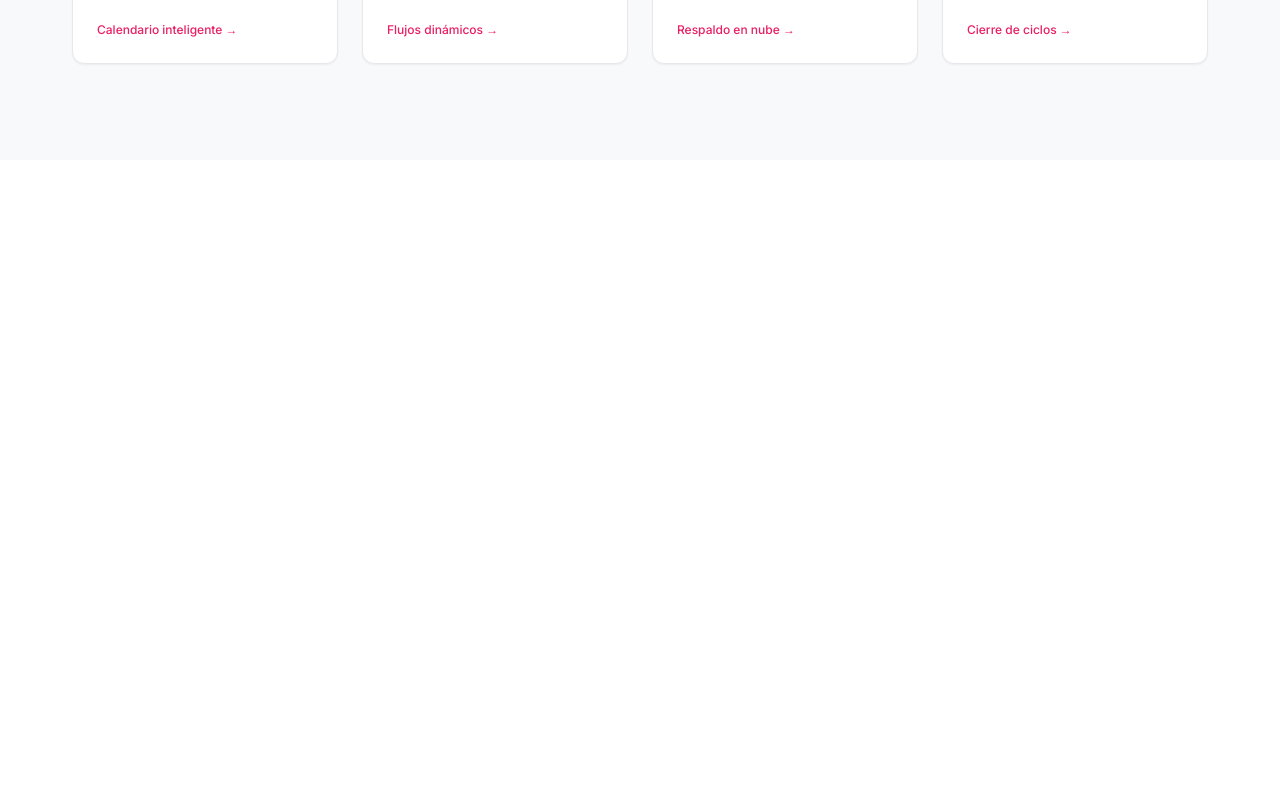
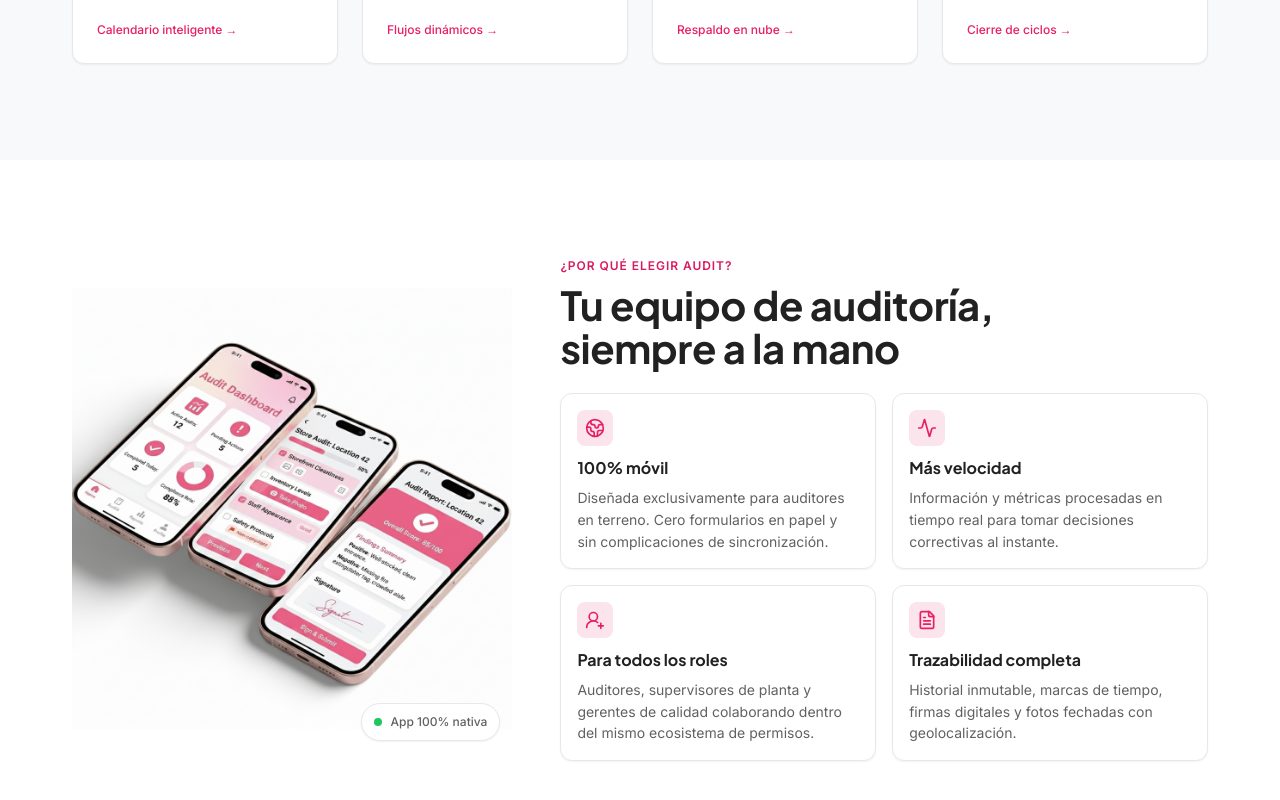
Before and after one commit to Nilperalta/audit-front, a React (Vite) app: page / in a window 1280 px wide. Shown: the part 1217-2017 px from the top of the page. Before the commit the page ends 1377 px from the top, so only its background shows below. Built offline with nearby package versions, Linux system fonts and the light colour scheme.

Commit message:
agrega sección como funciona

```diff
--- a/src/data/landing.js
+++ b/src/data/landing.js
@@ -70,3 +70,36 @@ export const featuresContent = {
     },
   ],
 };
+
+export const whyAuditContent = {
+  eyebrow: '¿Por qué elegir Audit?',
+  title: 'Tu equipo de auditoría, siempre a la mano',
+  imageAlt: 'Aplicación Audit mostrada en tres dispositivos móviles',
+  badge: 'App 100% nativa',
+  benefits: [
+    {
+      icon: 'mobile',
+      title: '100% móvil',
+      description:
+        'Diseñada exclusivamente para auditores en terreno. Cero formularios en papel y sin complicaciones de sincronización.',
+    },
+    {
+      icon: 'speed',
+      title: 'Más velocidad',
+      description:
+        'Información y métricas procesadas en tiempo real para tomar decisiones correctivas al instante.',
+    },
+    {
+      icon: 'roles',
+      title: 'Para todos los roles',
+      description:
+        'Auditores, supervisores de planta y gerentes de calidad colaborando dentro del mismo ecosistema de permisos.',
+    },
+    {
+      icon: 'traceability',
+      title: 'Trazabilidad completa',
+      description:
+        'Historial inmutable, marcas de tiempo, firmas digitales y fotos fechadas con geolocalización.',
+    },
+  ],
+};
--- a/src/pages/Landing/LandingPage.jsx
+++ b/src/pages/Landing/LandingPage.jsx
@@ -1,8 +1,7 @@
 import Hero from './sections/Hero';
 import Features from './sections/Features';
+import WhyAudit from './sections/WhyAudit';
 // Cada compañero agrega su sección aquí (ver sections/README.md):
-// import Features from './sections/Features';
-// import WhyAudit from './sections/WhyAudit';
 // import Faq from './sections/Faq';
 // import FinalCta from './sections/FinalCta';
 
@@ -11,8 +10,7 @@ export default function LandingPage() {
     <>
       <Hero />
       <Features />
-      {/* <Features /> */}
-      {/* <WhyAudit /> */}
+      <WhyAudit />
       {/* <Faq /> */}
       {/* <FinalCta /> */}
     </>
--- /dev/null
+++ b/src/pages/Landing/sections/WhyAudit/WhyAudit.jsx
@@ -0,0 +1,103 @@
+import {
+  Activity,
+  FileText,
+  Globe2,
+  UserRoundPlus,
+} from 'lucide-react';
+
+import Container from '@/components/common/Container';
+import { whyAuditContent } from '@/data/landing';
+import whyAuditImage from '@/assets/images/why-audit-mobile.png';
+
+import styles from './WhyAudit.module.css';
+
+const ICONS = {
+  mobile: Globe2,
+  speed: Activity,
+  roles: UserRoundPlus,
+  traceability: FileText,
+};
+
+export default function WhyAudit() {
+  const {
+    eyebrow,
+    title,
+    imageAlt,
+    badge,
+    benefits,
+  } = whyAuditContent;
+
+  return (
+    <section
+      id="como-funciona"
+      className={styles.section}
+      aria-labelledby="why-audit-title"
+    >
+      <Container>
+        <div className={styles.layout}>
+
+          <div className={styles.visual}>
+            <img
+            src={whyAuditImage}
+            alt={imageAlt}
+            />
+
+
+            <span className={styles.badge}>
+              <span
+                className={styles.badgeDot}
+                aria-hidden="true"
+              />
+
+              {badge}
+            </span>
+          </div>
+
+          <div className={styles.content}>
+            <header className={styles.header}>
+              <span className={styles.eyebrow}>
+                {eyebrow}
+              </span>
+
+              <h2
+                id="why-audit-title"
+                className={styles.title}
+              >
+                {title}
+              </h2>
+            </header>
+
+            <div className={styles.benefits}>
+              {benefits.map((benefit) => {
+                const Icon = ICONS[benefit.icon];
+
+                return (
+                  <article
+                    key={benefit.title}
+                    className={styles.benefit}
+                  >
+                    <div
+                      className={styles.iconBox}
+                      aria-hidden="true"
+                    >
+                      <Icon size={20} strokeWidth={2} />
+                    </div>
+
+                    <h3 className={styles.benefitTitle}>
+                      {benefit.title}
+                    </h3>
+
+                    <p className={styles.benefitDescription}>
+                      {benefit.description}
+                    </p>
+                  </article>
+                );
+              })}
+            </div>
+          </div>
+
+        </div>
+      </Container>
+    </section>
+  );
+}
--- /dev/null
+++ b/src/pages/Landing/sections/WhyAudit/WhyAudit.module.css
@@ -0,0 +1,161 @@
+.section {
+  padding-block: var(--space-9);
+  background: var(--color-bg);
+}
+
+.layout {
+  display: grid;
+  grid-template-columns: 1fr;
+  gap: var(--space-7);
+  align-items: center;
+}
+
+.visual {
+  position: relative;
+  width: 100%;
+  max-width: 32rem;
+  margin-inline: auto;
+}
+
+.image {
+  display: block;
+  width: 100%;
+  height: auto;
+
+  border-radius: var(--radius-md);
+  box-shadow: var(--shadow-md);
+}
+
+.badge {
+  position: absolute;
+  right: var(--space-3);
+  bottom: calc(var(--space-3) * -1);
+
+  display: inline-flex;
+  align-items: center;
+  gap: var(--space-2);
+
+  padding: var(--space-2) var(--space-3);
+
+  color: var(--color-text-muted);
+  background: var(--color-bg);
+
+  border: 1px solid var(--color-border);
+  border-radius: var(--radius-pill);
+
+  box-shadow: var(--shadow-sm);
+
+  font-size: var(--text-xs);
+  font-weight: 500;
+}
+
+.badgeDot {
+  width: 8px;
+  height: 8px;
+
+  flex-shrink: 0;
+
+  background: var(--color-success);
+  border-radius: var(--radius-pill);
+}
+
+.content {
+  display: grid;
+  gap: var(--space-5);
+}
+
+.header {
+  display: grid;
+  gap: var(--space-2);
+}
+
+.eyebrow {
+  color: var(--color-primary-600);
+
+  font-size: var(--text-xs);
+  font-weight: 600;
+
+  letter-spacing: 0.08em;
+  text-transform: uppercase;
+}
+
+.title {
+  max-width: 34rem;
+
+  color: var(--color-text);
+
+  font-family: var(--font-heading);
+  font-size: var(--text-h2);
+  font-weight: 700;
+  line-height: 1.08;
+}
+
+.benefits {
+  display: grid;
+  grid-template-columns: 1fr;
+  gap: var(--space-4);
+}
+
+.benefit {
+  min-height: 10.5rem;
+
+  padding: var(--space-4);
+
+  background: var(--color-bg);
+
+  border: 1px solid var(--color-border);
+  border-radius: var(--radius-md);
+
+  box-shadow: var(--shadow-sm);
+}
+
+.iconBox {
+  display: grid;
+  place-items: center;
+
+  width: 36px;
+  height: 36px;
+
+  margin-bottom: var(--space-3);
+
+  color: var(--color-primary);
+  background: var(--color-primary-50);
+
+  border-radius: var(--radius-sm);
+}
+
+.benefitTitle {
+  margin-bottom: var(--space-2);
+
+  color: var(--color-text);
+
+  font-family: var(--font-heading);
+  font-size: var(--text-base);
+  font-weight: 700;
+}
+
+.benefitDescription {
+  color: var(--color-text-muted);
+
+  font-size: var(--text-sm);
+  line-height: 1.55;
+}
+
+/* Tablet */
+@media (min-width: 640px) {
+  .benefits {
+    grid-template-columns: repeat(2, minmax(0, 1fr));
+  }
+}
+
+/* Escritorio */
+@media (min-width: 900px) {
+  .layout {
+    grid-template-columns: minmax(0, 0.85fr) minmax(0, 1.25fr);
+    gap: var(--space-7);
+  }
+
+  .visual {
+    margin-inline: 0;
+  }
+}
--- /dev/null
+++ b/src/pages/Landing/sections/WhyAudit/index.js
@@ -0,0 +1 @@
+export { default } from './WhyAudit';
```
Also changed, not shown: src/assets/images/why-audit-mobile.png (added).
